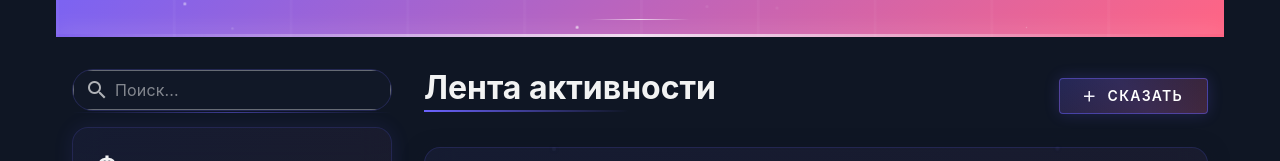
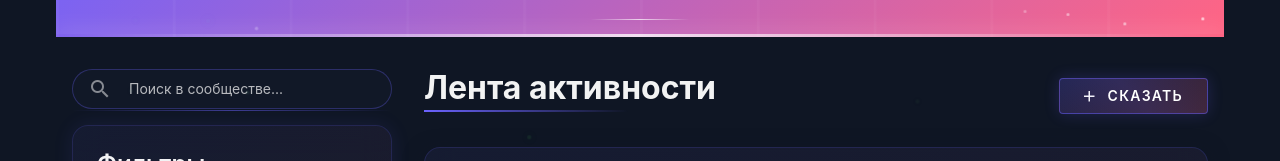
Before and after one commit to Primus-max/avatar.ai, a Vue app: page /avatar.ai/community in a window 1280 px wide. Shown: the part 211-372 px from the top of the page. Built offline with nearby package versions, Linux system fonts and the light colour scheme.

Commit message:
Refactor Community.vue to implement a new search component, replacing the previous search box with a SearchField. Update search functionality to handle user input and improve placeholder text for clarity. Adjust styles for the new search container.

```diff
--- /dev/null
+++ b/src/components/common/SearchField.vue
@@ -0,0 +1,122 @@
+<template>
+  <div class="search-bar" @click.stop>
+    <v-icon icon="mdi-magnify" class="search-icon" />
+    <input
+      type="text"
+      :placeholder="placeholder"
+      v-model="searchValue"
+      @focus="isSearchFocused = true"
+      @blur="isSearchFocused = false"
+      @click.stop
+      @input="handleInput"
+      @keyup.enter="handleEnter"
+    >
+    <div class="search-glow" :class="{ active: isSearchFocused }"></div>
+  </div>
+</template>
+
+<script setup>
+import {
+  ref,
+  watch,
+} from 'vue';
+
+const props = defineProps({
+  modelValue: {
+    type: String,
+    default: ''
+  },
+  placeholder: {
+    type: String,
+    default: 'Поиск...'
+  }
+});
+
+const emit = defineEmits(['update:modelValue', 'search']);
+
+const searchValue = ref(props.modelValue);
+const isSearchFocused = ref(false);
+
+watch(() => props.modelValue, (newValue) => {
+  searchValue.value = newValue;
+});
+
+const handleInput = () => {
+  emit('update:modelValue', searchValue.value);
+};
+
+const handleEnter = () => {
+  emit('search', searchValue.value);
+};
+</script>
+
+<style lang="scss" scoped>
+.search-bar {
+  position: relative;
+  width: 100%;
+
+  .search-icon {
+    position: absolute;
+    left: $spacing-md;
+    top: 50%;
+    transform: translateY(-50%);
+    color: $text-secondary;
+    pointer-events: none;
+    z-index: 1;
+    transition: all $transition-normal;
+  }
+
+  input {
+    width: 100%;
+    height: $input-height;
+    padding: 0 $spacing-md 0 ($spacing-md * 2 + 24px);
+    background: rgba($surface, 0.3);
+    border: 1px solid rgba($primary, 0.3);
+    border-radius: $border-radius-full;
+    color: $text-primary;
+    font-size: $font-size-sm;
+    transition: all $transition-normal;
+    position: relative;
+    z-index: 1;
+
+    &::placeholder {
+      color: $text-secondary;
+    }
+
+    &:focus {
+      background: rgba($surface-light, 0.3);
+      border-color: rgba($primary, 0.7);
+      outline: none;
+
+      & + .search-glow {
+        box-shadow: 0 0 20px rgba($primary, 0.4);
+      }
+
+      & ~ .search-icon {
+        color: $primary;
+        filter: drop-shadow(0 0 5px rgba($primary, 0.6));
+      }
+    }
+  }
+
+  .search-glow {
+    position: absolute;
+    top: 0;
+    left: 0;
+    width: 100%;
+    height: 100%;
+    border-radius: $border-radius-full;
+    box-shadow: 0 0 0 rgba($primary, 0);
+    transition: all $transition-normal;
+    pointer-events: none;
+
+    &.active {
+      box-shadow: 0 0 20px rgba($primary, 0.4);
+    }
+  }
+
+  &:hover .search-icon {
+    color: $text-primary;
+  }
+}
+</style>
--- a/src/views/Community.vue
+++ b/src/views/Community.vue
@@ -42,14 +42,11 @@
 
     <div class="community-content">
       <div class="community-sidebar">
-        <div class="search-box">
-          <v-text-field
+        <div class="search-container">
+          <SearchField
             v-model="searchQuery"
-            placeholder="Поиск..."
-            prepend-inner-icon="mdi-magnify"
-            variant="outlined"
-            density="compact"
-            hide-details
+            placeholder="Поиск в сообществе..."
+            @search="handleSearch"
           />
         </div>
 
@@ -209,6 +206,7 @@ import {
   ref,
 } from 'vue';
 
+import SearchField from '@/components/common/SearchField.vue';
 import CreatePostModal from '@/components/modals/CreatePostModal.vue';
 
 const searchQuery = ref('');
@@ -357,6 +355,11 @@ const handlePostAction = (actionId, post) => {
       break;
   }
 };
+
+const handleSearch = (query) => {
+  console.log('Searching:', query);
+  // Implement search logic
+};
 </script>
 
 <style lang="scss" scoped>
@@ -499,7 +502,7 @@ const handlePostAction = (actionId, post) => {
   position: sticky;
   top: $nav-height + $spacing-md;
 
-  .search-box {
+  .search-container {
     margin-bottom: $spacing-md;
     position: relative;
 
@@ -511,28 +514,6 @@ const handlePostAction = (actionId, post) => {
       width: 100%;
       height: 1px;
       background: linear-gradient(90deg, transparent, rgba($primary, 0.5), transparent);
-    }
-
-    .v-text-field {
-      background: rgba($surface, 0.3);
-      border: 1px solid rgba($primary, 0.2);
-      border-radius: $border-radius-full;
-      transition: all $transition-normal;
-      overflow: hidden;
-
-      &:focus-within {
-        background: rgba($surface-light, 0.3);
-        border-color: rgba($primary, 0.5);
-        box-shadow: 0 0 15px rgba($primary, 0.3);
-      }
-
-      .v-field__input {
-        color: $text-primary;
-      }
-
-      .v-field__prepend-inner {
-        color: $text-secondary;
-      }
     }
   }
 
```
